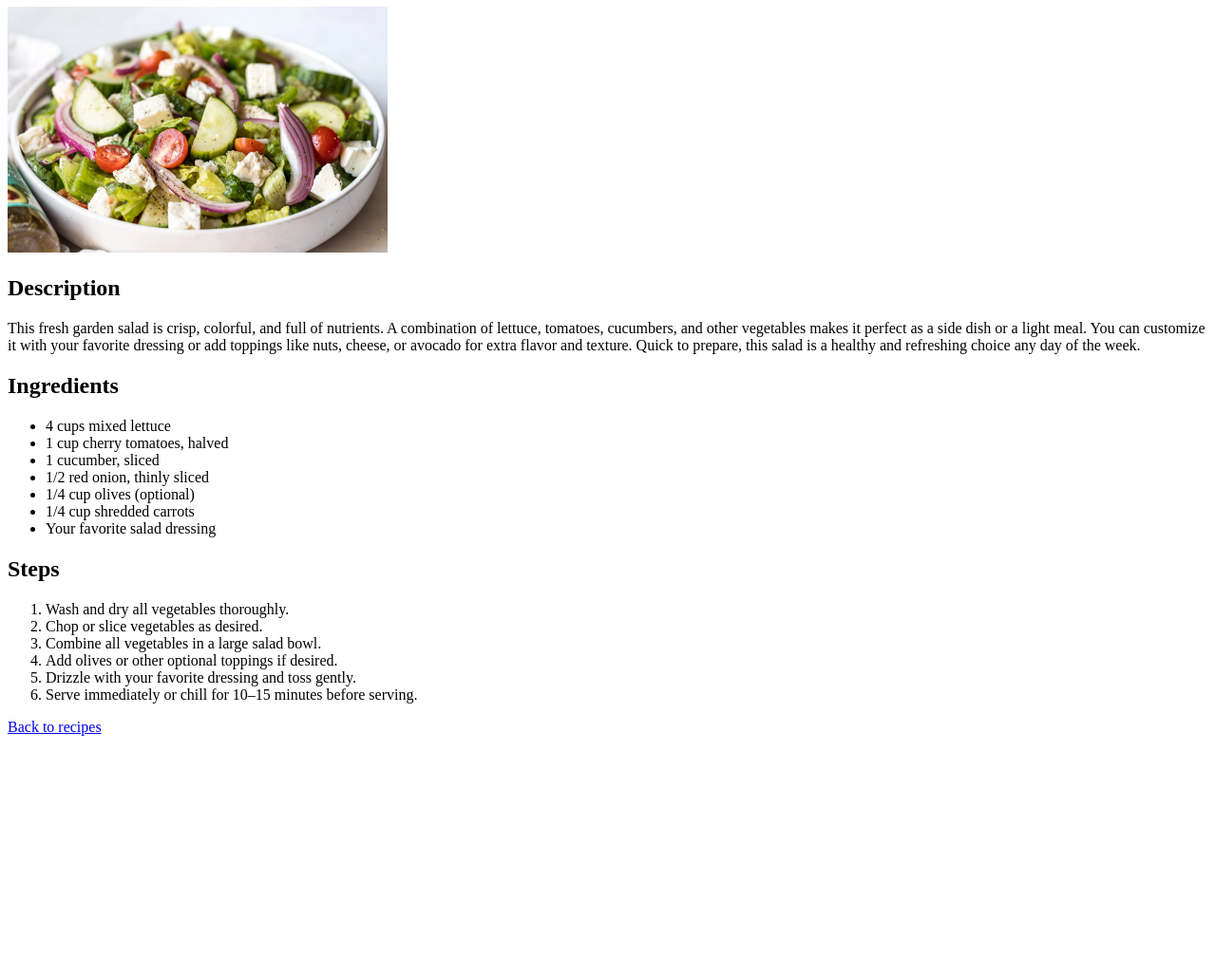
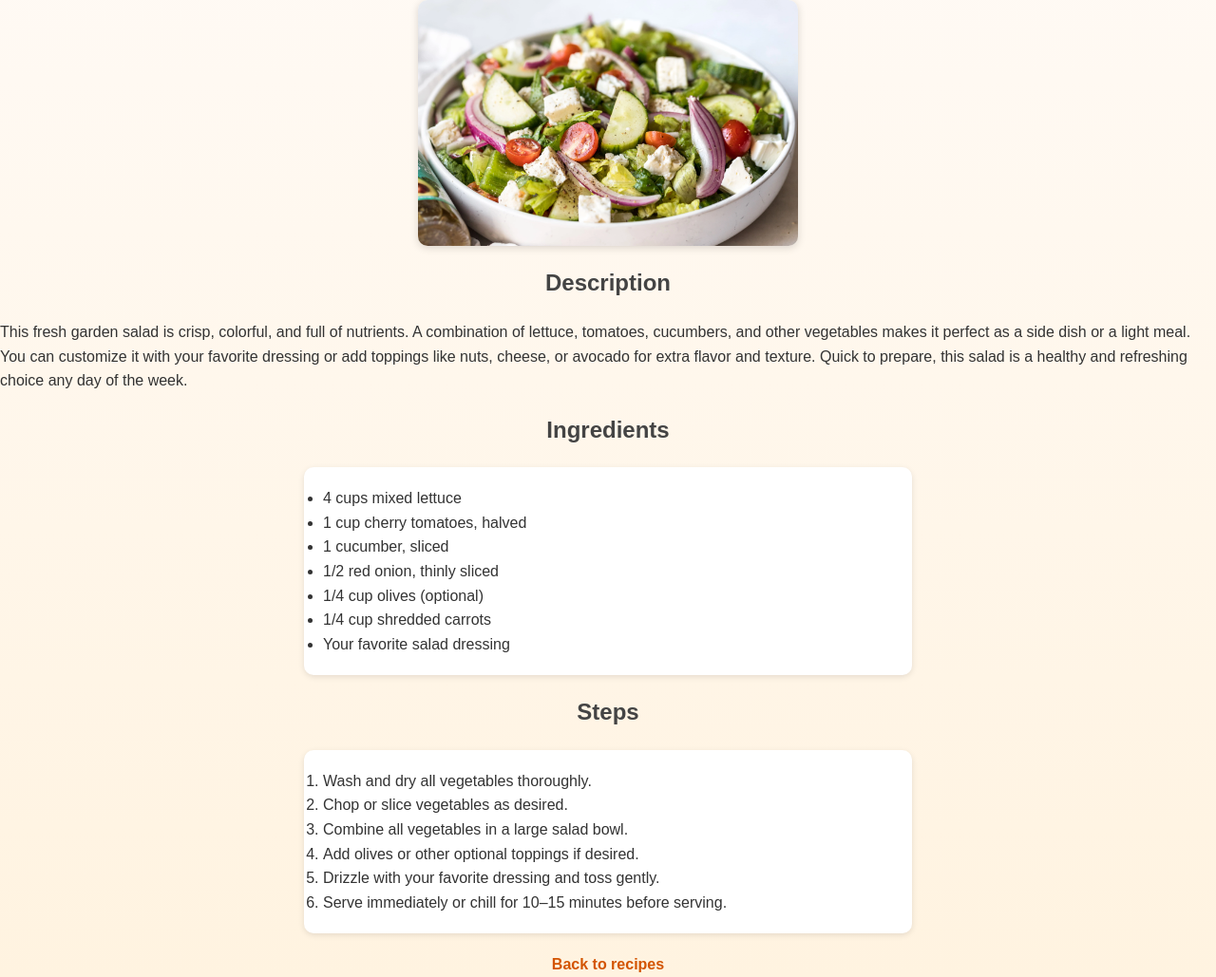
Before and after one commit to ltaylor55-coder/recipe-projectlt, a plain HTML site: page salad.html in a window 1280 px wide. Shown: the part 73-1102 px from the top of the page at 95% size. Before the commit the page ends 856 px from the top, so only its background shows below. Drawn offline with Linux system fonts and the light colour scheme.

Commit message:
Add CSS stylesheet with orange glow background and recipe card styling

```diff
--- /dev/null
+++ b/css/style.css
@@ -0,0 +1,67 @@
+
+/* General page styles */
+body {
+  font-family: Arial, sans-serif;
+  margin: 0;
+  padding: 0;
+  background: linear-gradient(to bottom, #fffaf5, #fff3e0); /* orange glow */
+  color: #333;
+  line-height: 1.6;
+}
+
+/* Container for each page */
+.container {
+  width: 80%;
+  margin: auto;
+  padding: 20px;
+}
+
+/* Headings */
+h1, h2 {
+  text-align: center;
+  color: #444;
+}
+
+/* Recipe images */
+img {
+  display: block;
+  margin: 20px auto;
+  max-width: 400px;   /* keeps all recipe images the same size */
+  height: auto;
+  border-radius: 10px;
+  box-shadow: 0 2px 8px rgba(0, 0, 0, 0.15);
+}
+
+/* Recipe card style (ingredients and steps) */
+ul, ol {
+  max-width: 600px;
+  margin: 20px auto;
+  padding: 20px;
+  background: #fff;
+  border-radius: 10px;
+  box-shadow: 0 2px 6px rgba(0, 0, 0, 0.1);
+}
+
+/* Links */
+a {
+  display: block;
+  text-align: center;
+  margin-top: 20px;
+  text-decoration: none;
+  color: #d35400; /* warm orange */
+  font-weight: bold;
+}
+
+a:hover {
+  color: #e67e22;
+  text-decoration: underline;
+}
+
+/* Footer */
+footer {
+  text-align: center;
+  padding: 15px;
+  margin-top: 30px;
+  font-size: 0.9rem;
+  color: #555;
+}
--- a/salad.html
+++ b/salad.html
@@ -1,3 +1,6 @@
+<link rel="stylesheet" href="css/style.css">
+
+
 <!DOCTYPE html>
 <html lang="en">
 <head>
```
Also changed, not shown: index.html (+2 -0 lines), omelet.html (+2 -0 lines), spaghetti.html (+2 -0 lines).
